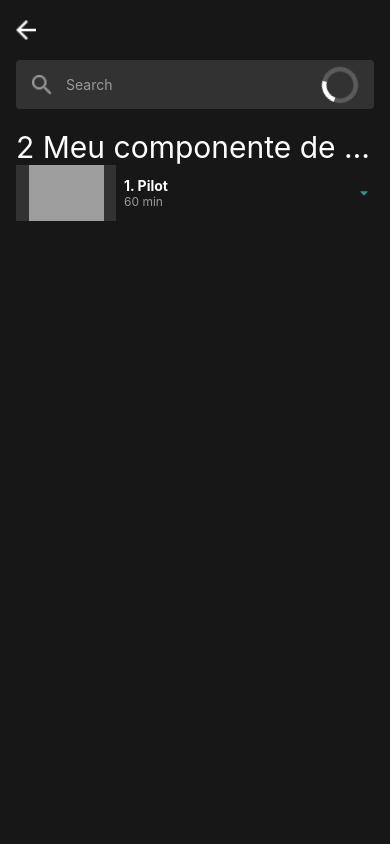
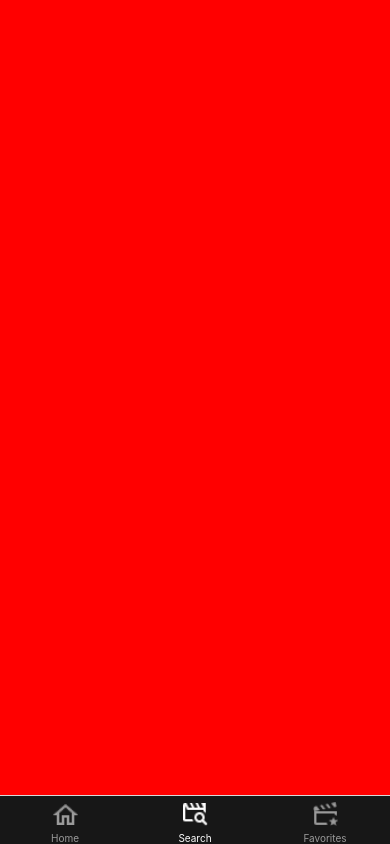
Before and after one commit to ismaelsousa/tv-maze-tutorial, a React Native app: screen /Search in a window 390 px wide. Built offline with nearby package versions, Linux system fonts and the light colour scheme; grey boxes are pictures that could not be loaded.

Commit message:
feat: add bottom tabs

```diff
--- a/App.tsx
+++ b/App.tsx
@@ -1,3 +1,4 @@
+import { NavigationContainer } from "@react-navigation/native";
 import { StatusBar } from "expo-status-bar";
 import { StyleSheet, View } from "react-native";
 import { ThemeProvider } from "styled-components/native";
@@ -15,29 +16,14 @@ import Spacer from "./src/common/components/Spacer";
 import Text from "./src/common/components/Text";
 import { episodeMocked } from "./src/common/constants/mocks/episode.mock";
 import { defaultTheme } from "./src/common/constants/styles/theme/defaultTheme";
+import BottomTabNavigator from "./src/navigation/BottomTabNavigator";
 
 export default function App() {
   return (
     <ThemeProvider theme={defaultTheme}>
-      <Container>
-        <Content>
-          <Spacer height={20} />
-          <BackButton
-            onPress={() => {
-              console.log("clicou no botão in");
-            }}
-          />
-          <Spacer height={20} />
-          <Input loading />
-          <Spacer height={20} />
-          <Text numberOfLines={1} size={30} color="onSecondary">
-            2 Meu componente de text 2 Meu componente de text2 Meu componente de
-            text2 Meu componente de text
-          </Text>
-
-          <EpisodeCard episode={episodeMocked}></EpisodeCard>
-        </Content>
-      </Container>
+      <NavigationContainer>
+        <BottomTabNavigator />
+      </NavigationContainer>
     </ThemeProvider>
   );
 }
--- /dev/null
+++ b/src/navigation/BottomTabNavigator/index.tsx
@@ -0,0 +1,55 @@
+import { createBottomTabNavigator } from "@react-navigation/bottom-tabs";
+import { useTheme } from "styled-components/native";
+import Icon from "../../common/components/Icon";
+import Detail from "../../screens/Detail/detail.view";
+import Favorites from "../../screens/Favorites/favorites.view";
+import Home from "../../screens/Home/home.view";
+
+const BottomTab = createBottomTabNavigator<BottomTabParamList>();
+
+const BottomTabNavigator = () => {
+  const { colors } = useTheme();
+
+  return (
+    <BottomTab.Navigator
+      screenOptions={{
+        tabBarActiveTintColor: colors.onSecondary,
+        tabBarInactiveTintColor: colors.caption,
+        tabBarStyle: {
+          backgroundColor: colors.secondary,
+        },
+        header: () => null,
+      }}
+    >
+      <BottomTab.Screen
+        name="Home"
+        component={Home}
+        options={{
+          tabBarIcon: ({ color, size }) => (
+            <Icon icon="home" color={color} size={size} />
+          ),
+        }}
+      />
+      <BottomTab.Screen
+        name="Search"
+        component={Detail}
+        options={{
+          tabBarIcon: ({ color, size }) => (
+            <Icon icon="search" color={color} size={size} />
+          ),
+        }}
+      />
+      <BottomTab.Screen
+        name="Favorites"
+        component={Favorites}
+        options={{
+          tabBarIcon: ({ color, size }) => (
+            <Icon icon="favorite" color={color} size={size} />
+          ),
+        }}
+      />
+    </BottomTab.Navigator>
+  );
+};
+
+export default BottomTabNavigator;
--- /dev/null
+++ b/src/screens/Detail/detail.view.tsx
@@ -0,0 +1,10 @@
+import React from "react";
+import { View } from "react-native";
+
+// import {Container} from './styles'
+
+const Detail: React.FC = () => {
+  return <View style={{ flex: 1, backgroundColor: "red" }} />;
+};
+
+export default Detail;
--- /dev/null
+++ b/src/screens/Favorites/favorites.view.tsx
@@ -0,0 +1,10 @@
+import React from "react";
+import { View } from "react-native";
+
+// import {Container} from './styles'
+
+const Favorites: React.FC = () => {
+  return <View style={{ flex: 1, backgroundColor: "blue" }} />;
+};
+
+export default Favorites;
--- /dev/null
+++ b/src/screens/Home/home.view.tsx
@@ -0,0 +1,10 @@
+import React from "react";
+import { View } from "react-native";
+
+// import {Container} from './styles'
+
+const Home: React.FC = () => {
+  return <View style={{ flex: 1, backgroundColor: "pink" }} />;
+};
+
+export default Home;
```
Also changed, not shown: src/@types/routes/BottomTabNavigator.d.ts (added, +14 -0 lines).
